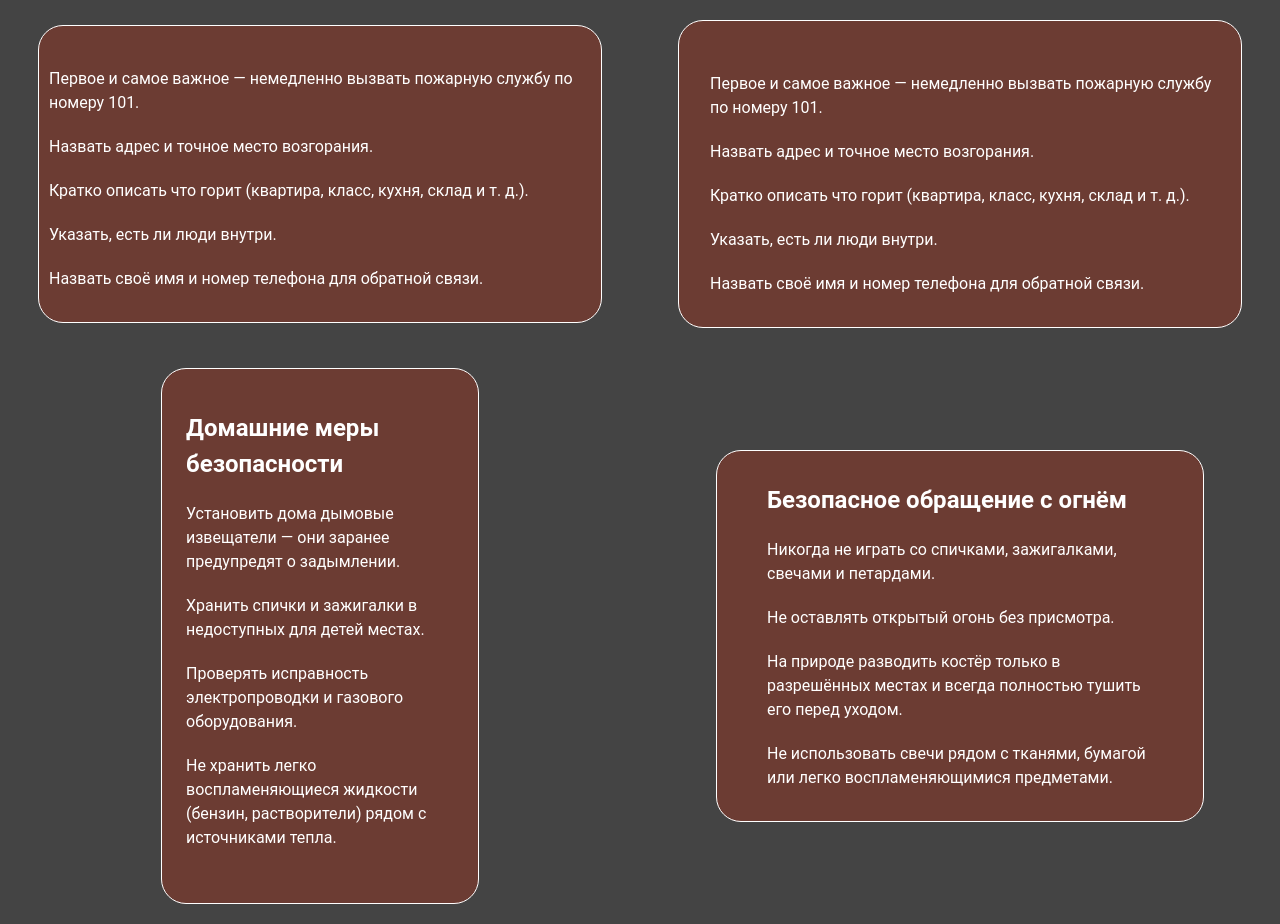
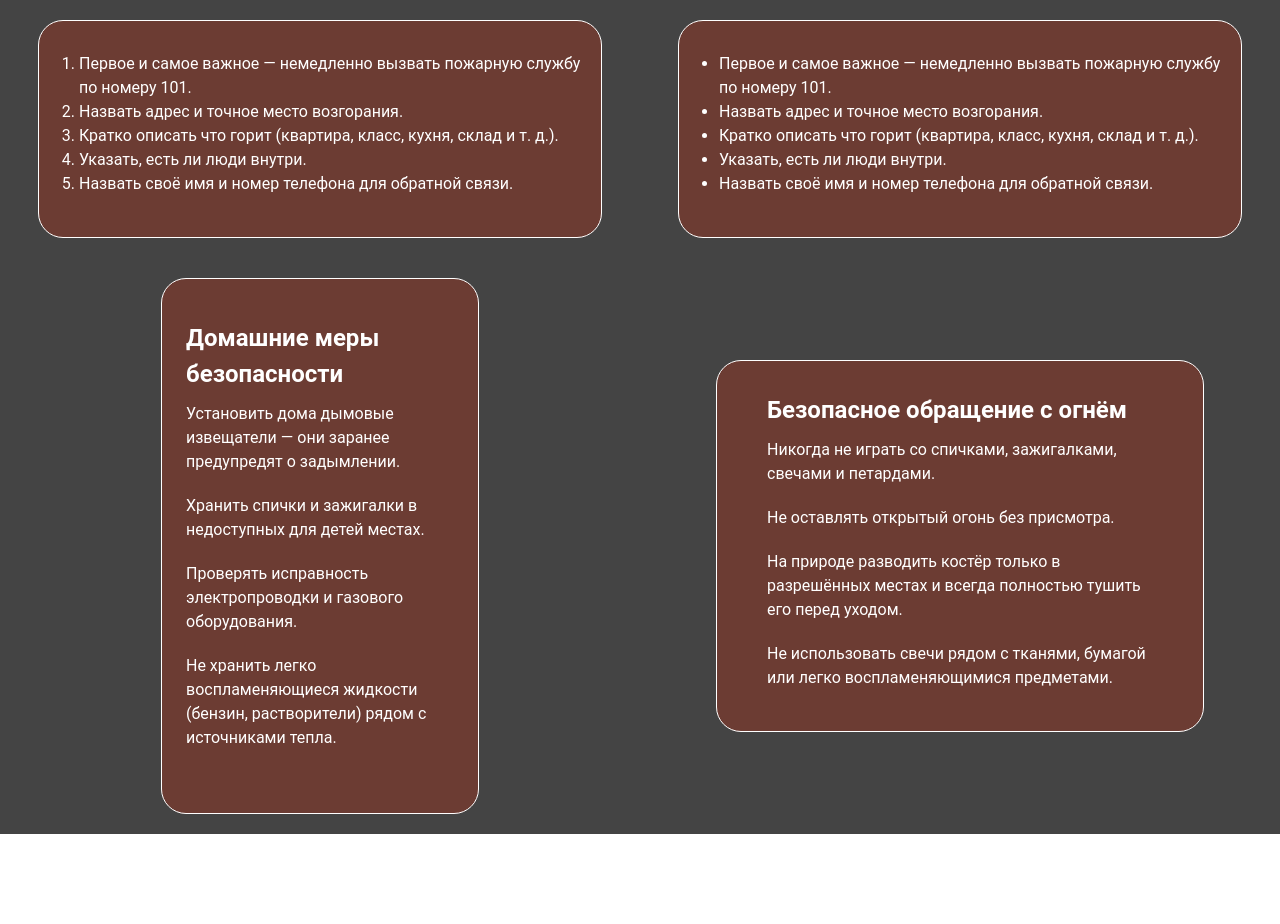
Before and after one commit to dkim08/redux-project, a React (Vite) app: page / in a window 1280 px wide. After the commit the page ends 834 px from the top, so only its background shows below. Built offline with nearby package versions, Linux system fonts and the light colour scheme.

Commit message:
Add check for bulleted lists

```diff
--- a/src/components/App/index.tsx
+++ b/src/components/App/index.tsx
@@ -47,7 +47,7 @@ const App: React.FC = () => {
           backgroundColor: 'rgba(122, 58, 46, 0.75)',
           textColor: '#FFFFFF',
           borderRadius: '25px',
-          padding: '31px 10px 31px 31px',
+          padding: '31px 10px',
           maxWidth: '564px',
         }}
       />
--- a/src/components/index.tsx
+++ b/src/components/index.tsx
@@ -3,7 +3,7 @@ import "./style.css";
 
 export interface IFireCardProps {
   title?: string;
-  contentType: 'text' | 'listNumbered' | 'listBulleted';
+  contentType: 'text' | 'listNumbered' | 'listBulleted'
   text?: string;
   items?: string[];
 
@@ -33,23 +33,30 @@ const FireCard: React.FC<IFireCardProps> = ({
   className,
 }) => {
 
-  const Text = () => (<p className="fire-card-text">{text}</p>);
+  const Text = () => (<p className="simple-card-text">{text}</p>);
+
 
   const ListNumbered = () => (
-    <ol className="list-card-home-safety">
+    <ol className="simple-card-numbered-safety">
       {items.map((item, index) => (
         <li key={index}>{item}</li>
       ))}
     </ol>
   );
 
-  const ListBulleted = () => (
-    <ul className="list-card-fire-safety">
-      {items.map((item, index) => (
-        <li key={index}>{item}</li>
-      ))}
-    </ul>
-  );
+  const ListBulleted = () => {
+    const listNoStyle = title ? true : false;
+
+    return (
+      <ul className={`simple-card-bulleted-safety ${listNoStyle ? 'list-no-style' : ''}`}>
+        {items.map((item, index) => (
+          <li key={index}>{item}</li>
+        ))}
+      </ul>
+    );
+  };
+
+
 
   const contentStructure = {
     text: <Text />,
@@ -59,7 +66,7 @@ const FireCard: React.FC<IFireCardProps> = ({
 
   return (
     <div
-      className={`fire-cards ${className || ''}`}
+      className={`simple-cards ${className || ''}`}
       style={{
         backgroundColor: sx.backgroundColor,
         color: sx.textColor,
@@ -69,7 +76,7 @@ const FireCard: React.FC<IFireCardProps> = ({
       }}
     >
       <div className="simple-card-content">
-        <h2 className="fire-card-title">{title}</h2>
+        <h2 className="simple-card-title">{title}</h2>
         {contentStructure[contentType]}
       </div>
 
--- a/src/components/style.css
+++ b/src/components/style.css
@@ -1,28 +1,27 @@
-.fire-cards {
-  border: solid 1px #ffffff;
-  margin: 20px;
+.simple-cards {
+    border: solid 1px #ffffff;
+    margin: 20px;
 }
 
-.list-card-text ol {
+.simple-card-numbered-safety,
+.simple-card-bulleted-safety {
+    padding-bottom: 10px;
     padding-left: 30px;
 }
 
-.list-card-home-safety li,
-.list-card-fire-safety li {
-    padding-bottom: 20px;
+.list-no-style {
     list-style: none;
+    padding-left: 0;
 }
 
-.list-card-home-safety li:last-child,
-.list-card-fire-safety li:last-child {
-    padding-bottom: 0px;
+.list-no-style li {
+    padding-bottom: 20px;
 }
 
-.list-card-home-safety li:first-child {
+.list-no-style li:first-child {
     padding-top: 10px;
 }
 
-
-.list-card-fire-safety li:first-child {
-    padding-top: 20px;
+.list-no-style li:last-child {
+    padding-bottom: 0;
 }
```
